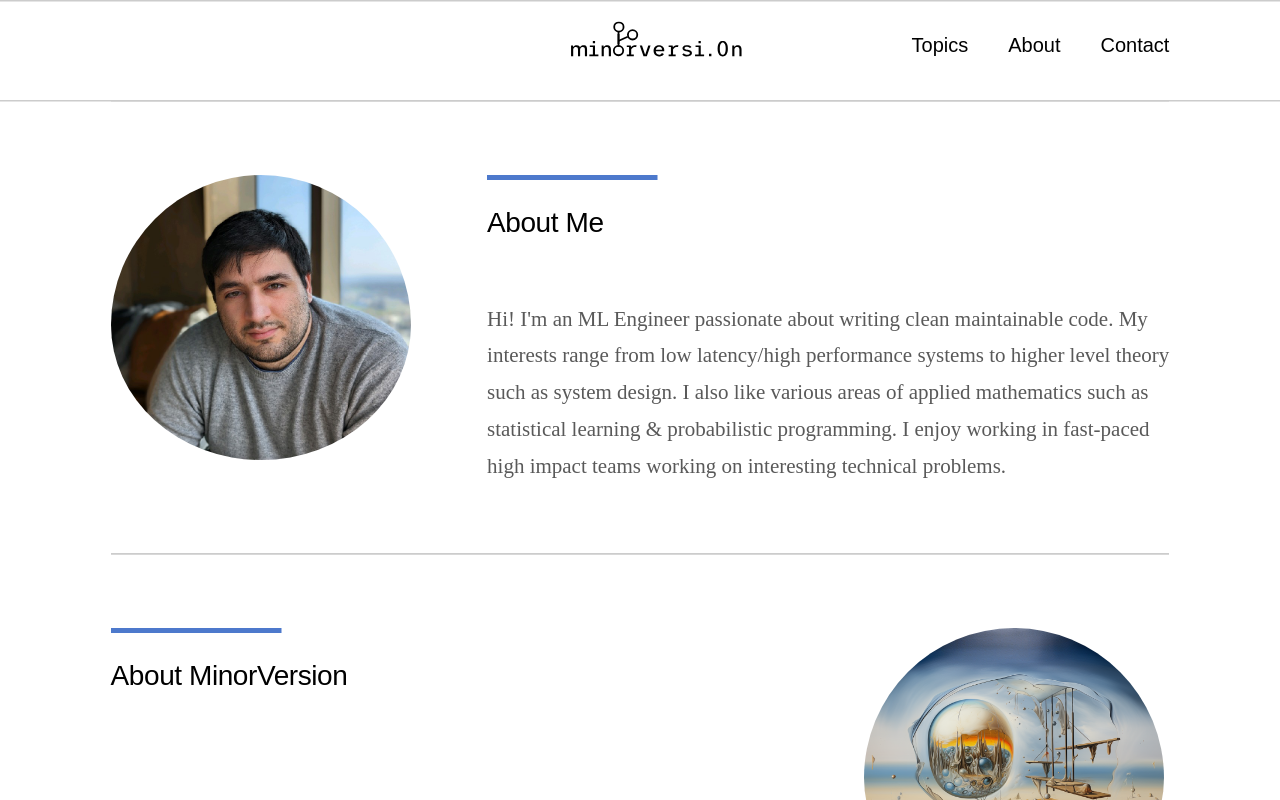
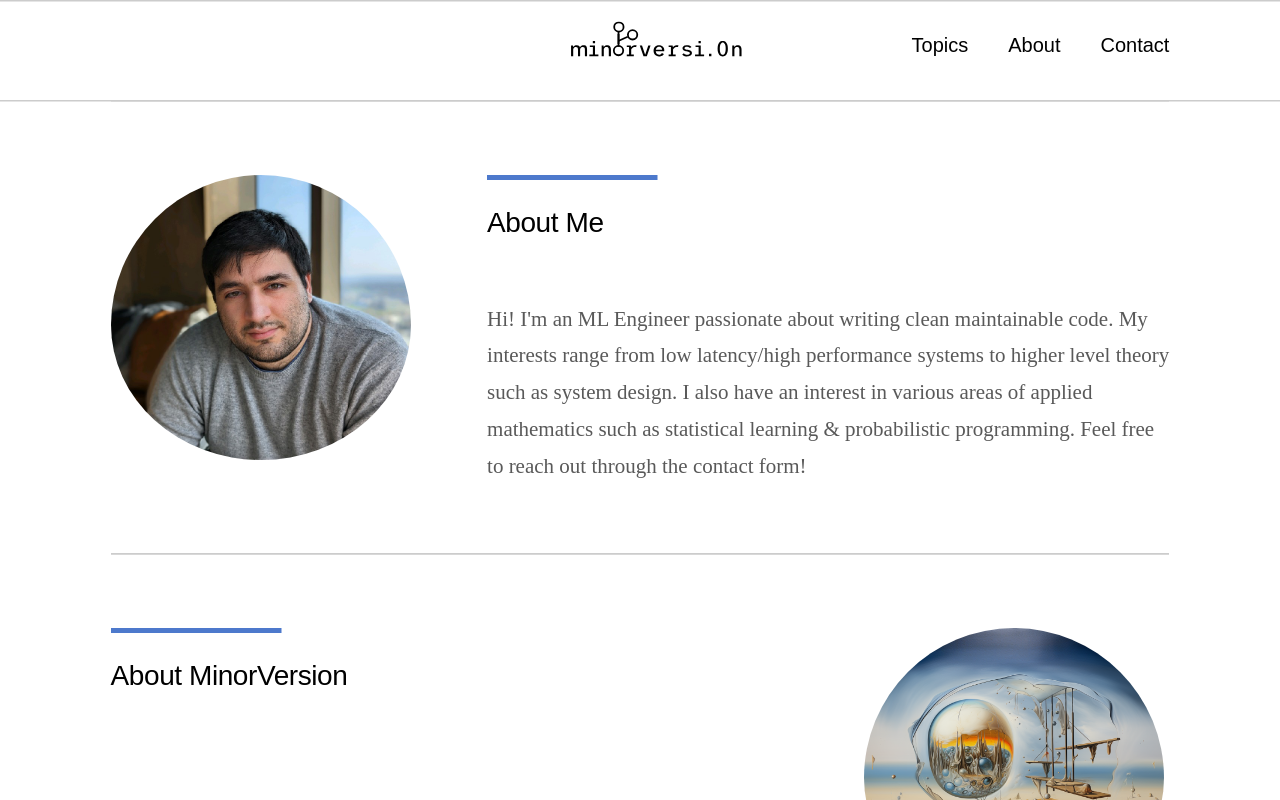
Before and after one commit to alexisdrakopoulos/magazine_website, a Next.js app in the folder magazine/: page /about in a window 1280 px wide. Shown: the top 800 px of the page. Built offline with nearby package versions, Linux system fonts and the light colour scheme; a web font is replaced by a local one.

Commit message:
update about writing

```diff
--- a/magazine/src/app/about/page.tsx
+++ b/magazine/src/app/about/page.tsx
@@ -24,10 +24,9 @@ function AboutLayout() {
                   Hi! I&apos;m an ML Engineer passionate about writing clean
                   maintainable code. My interests range from low latency/high
                   performance systems to higher level theory such as system
-                  design. I also like various areas of applied mathematics such
-                  as statistical learning & probabilistic programming. I enjoy
-                  working in fast-paced high impact teams working on interesting
-                  technical problems.
+                  design. I also have an interest in various areas of applied
+                  mathematics such as statistical learning & probabilistic
+                  programming. Feel free to reach out through the contact form!
                 </div>
               </div>
             </div>
```
